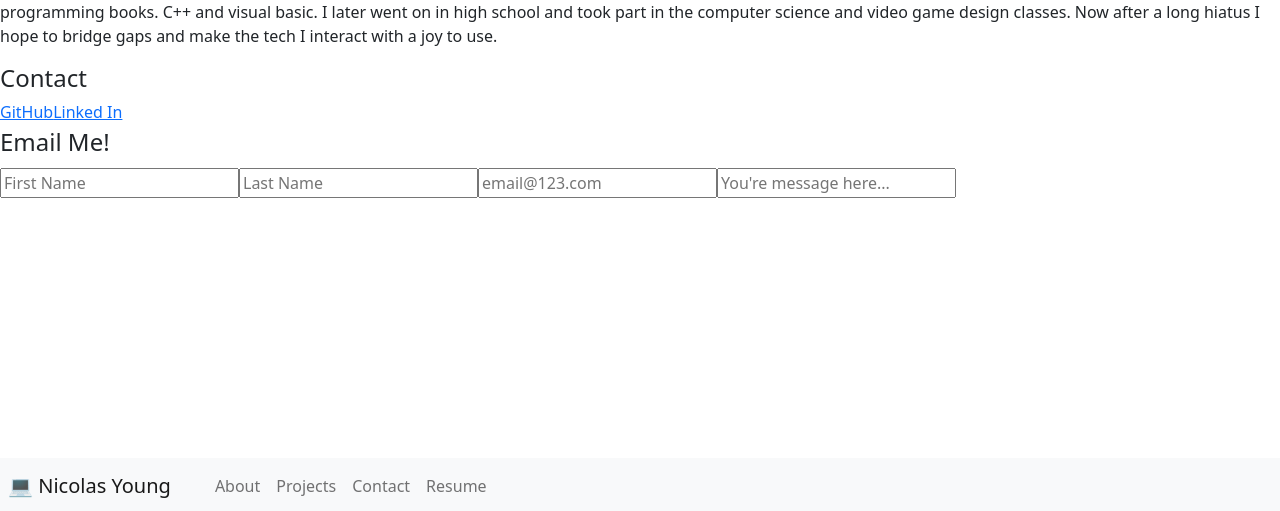
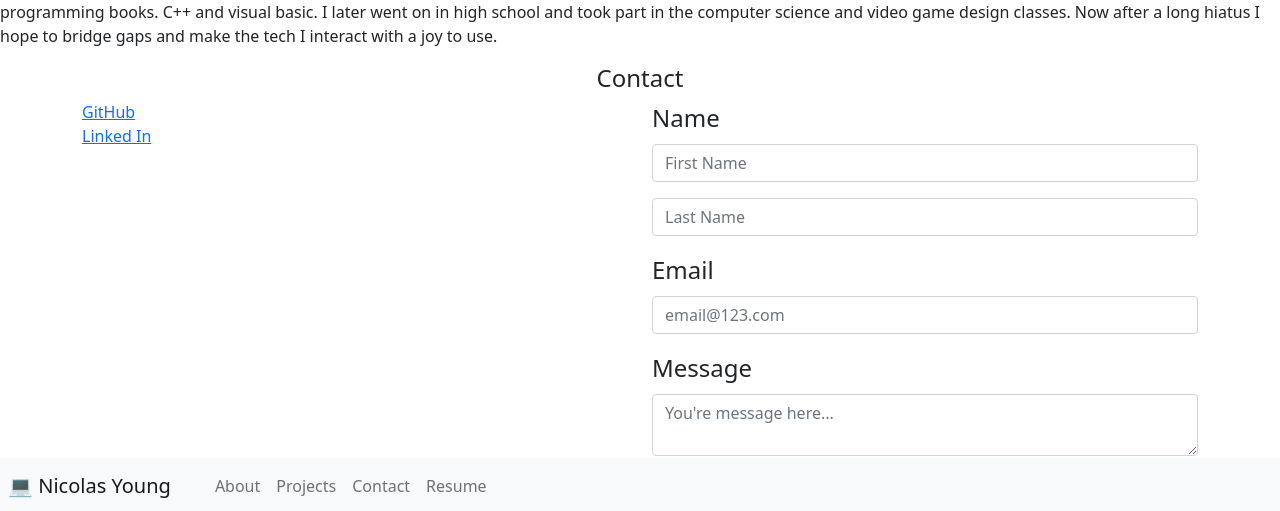
Before and after one commit to bodashii/portal-foilio, a React (Create React App) app: page / in a window 1280 px wide. Shown: the part 286-797 px from the top of the page. Built offline with nearby package versions, Linux system fonts and the light colour scheme.

Commit message:
updated style to contact section

```diff
--- a/src/components/Contact/index.js
+++ b/src/components/Contact/index.js
@@ -3,20 +3,47 @@ import React from 'react';
 function ContactForm() {
     return (
         <section>
-            <h4>Contact</h4>
-            <div>
+
+            <h4 className="text-center title">Contact</h4>
+            <div className="container">
+                <div className="row">
+                    <div className="col">
+                        <div className="row">
                             <a href="https://github.com/maddnty">GitHub</a>
                             <a href="https://www.linkedin.com/in/nicolas-young-818560227/">Linked In</a>
                         </div>
+                    </div>
+
+                    <div className="col">
                     <form>
+                        <div>
                             <fieldset>
-                    <legend>Email Me!</legend>
-                    <input type="text" placeholder="First Name" />
-                    <input type="text" placeholder="Last Name" />
-                    <input type="email" placeholder="email@123.com" />
-                    <input type="textarea" placeholder="You're message here..." />
+                                <legend>Name</legend>
+                                <div className="mb-3">
+                                    <input className=" col form-control" type="text" placeholder="First Name" />
+                                </div>
+
+                                <div className="mb-3">
+                                    <input className=" col form-control" type="text" placeholder="Last Name" />
+                                </div>
                             </fieldset>
+                        </div>
+
+                        <fieldset>
+                            <legend>Email</legend>
+                            <div className="mb-3">
+                                <input className="form-control" type="email" placeholder="email@123.com" />
+                            </div>
+                            <legend>Message</legend>
+                            <div className="mb-3">
+                                <textarea className="form-control" type="textarea" placeholder="You're message here..." />
+                            </div>
+                        </fieldset>
+                        <button className="btn btn-success" type="submit">Send</button>
                     </form>
+                </div>
+                </div>
+            </div>
         </section>
     )
 }
```
Lines whose indentation alone changed are shown as unchanged.
